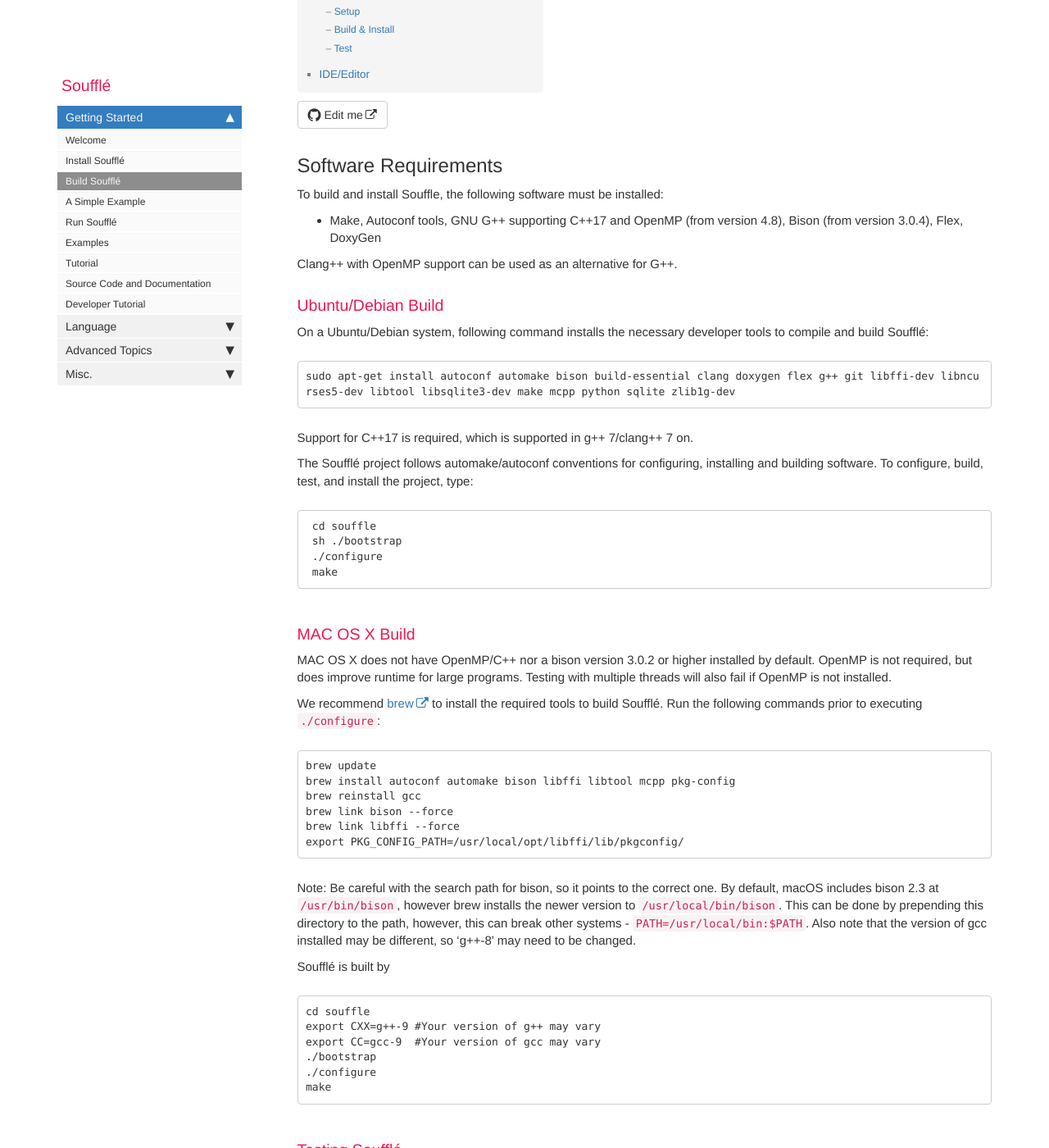
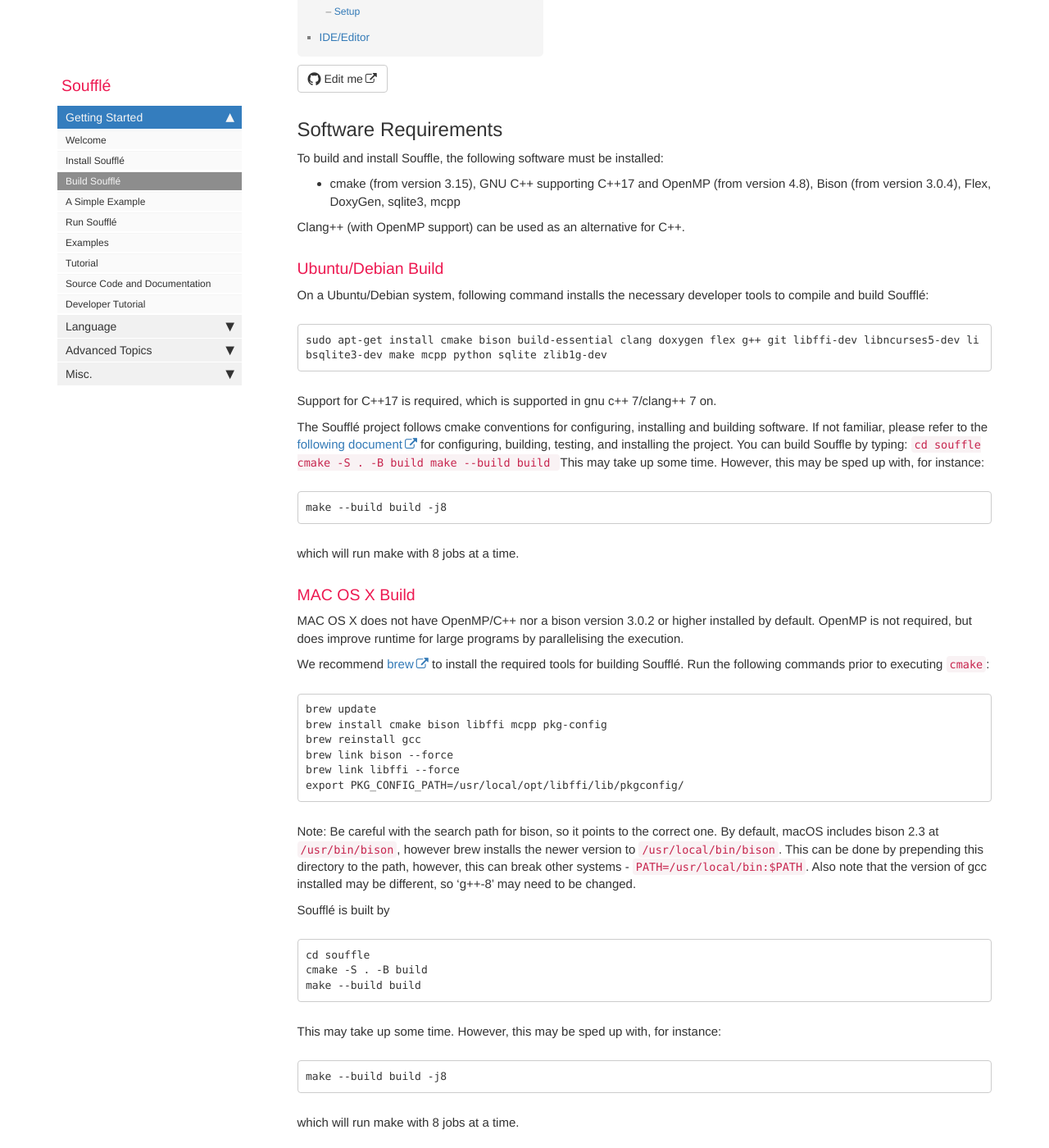
Before and after one commit to souffle-lang/souffle-lang.github.io, a Jekyll site: the page built from pages/docs/build.md, in a window 1280 px wide and 1400 px high, scrolled down 325 px. Shown: the whole window at 82% size. Built offline with Jekyll 4.4.1, drawn with Linux system fonts in a browser that asks for light colours; comment, search, counter and statistics services are not loaded; some of the changed text lies outside the part shown.

Commit message:
Update build.md

````diff
--- a/pages/docs/build.md
+++ b/pages/docs/build.md
@@ -9,37 +9,40 @@ folder: docs
 
 To build and install Souffle, the following software must be installed:
 
-* Make, Autoconf tools, GNU G++ supporting C++17 and OpenMP (from version 4.8), Bison (from version 3.0.4), Flex, DoxyGen
+* cmake (from version 3.15), GNU C++ supporting C++17 and OpenMP (from version 4.8), Bison (from version 3.0.4), Flex, DoxyGen, sqlite3, mcpp
 
-Clang++ with OpenMP support can be used as an alternative for G++.
+Clang++ (with OpenMP support) can be used as an alternative for C++.
 
 ### Ubuntu/Debian Build
 
 On a Ubuntu/Debian system, following command installs the necessary developer tools to compile and build Soufflé:
 
 ```
-sudo apt-get install autoconf automake bison build-essential clang doxygen flex g++ git libffi-dev libncurses5-dev libtool libsqlite3-dev make mcpp python sqlite zlib1g-dev
+sudo apt-get install cmake bison build-essential clang doxygen flex g++ git libffi-dev libncurses5-dev libsqlite3-dev make mcpp python sqlite zlib1g-dev
 ```
 
-Support for C++17 is required, which is supported in g++ 7/clang++ 7 on.
+Support for C++17 is required, which is supported in gnu c++ 7/clang++ 7 on.
 
-The Soufflé project follows automake/autoconf conventions for configuring, installing and building software. To configure, build, test, and install the project, type:
+The Soufflé project follows cmake conventions for configuring, installing and building software. If not familiar, please refer to the [following document](https://cliutils.gitlab.io/modern-cmake/chapters/intro/running.html) for configuring, building, testing, and installing the project. You can build Souffle by typing:
+``
+cd souffle
+cmake -S . -B build
+make --build build
+``
+This may take up some time. However, this may be sped up with, for instance:
 ```
- cd souffle
- sh ./bootstrap
- ./configure
- make
+make --build build -j8
 ```
-
+which will run make with 8 jobs at a time.
 
 ### MAC OS X Build
 
-MAC OS X does not have OpenMP/C++ nor a bison version 3.0.2 or higher installed by default. OpenMP is not required, but does improve runtime for large programs. Testing with multiple threads will also fail if OpenMP is not installed.
+MAC OS X does not have OpenMP/C++ nor a bison version 3.0.2 or higher installed by default. OpenMP is not required, but does improve runtime for large programs by parallelising the execution.
 
-We recommend [brew](http://brew.sh) to install the required tools to build Soufflé. Run the following commands prior to executing `./configure`:
+We recommend [brew](http://brew.sh) to install the required tools for building Soufflé. Run the following commands prior to executing `cmake`:
 ```
 brew update
-brew install autoconf automake bison libffi libtool mcpp pkg-config
+brew install cmake bison libffi mcpp pkg-config
 brew reinstall gcc
 brew link bison --force
 brew link libffi --force
@@ -52,31 +55,41 @@ Soufflé is built by
 
 ```
 cd souffle
-export CXX=g++-9 #Your version of g++ may vary
-export CC=gcc-9  #Your version of gcc may vary
-./bootstrap
-./configure
-make
+cmake -S . -B build
+make --build build
 ```
+This may take up some time. However, this may be sped up with, for instance:
+```
+make --build build -j8
+```
+which will run make with 8 jobs at a time.
 
 ### Testing Soufflé
 
 With
 ```
- make check
+  cd build
+  ctest
 ```
 numerous unit tests and regression tests are performed. This may take up to 45min.
 However, this may be sped up with, for instance:
 ```
-TESTSUITEFLAGS=-j8 make check
+ctest -j8
 ```
 which will run 8 jobs at a time.
+
+For more control, `-R <regex>` allows you to run tests that matching the regular expression;
+`-L <regex>` allows you to run tests with _labels_ matching the regular expression, use `--print-labels` to show all available labels;
+`--rerun-failed` allows you to run only the tests that failed previously.
+For more options please type `ctest --help`.
 
 ### Installing Soufflé
 
 If you would like to install Soufflé in your system, specify an installation directory with `./configure --prefix=<install-dir>`. The executable, scripts, and header files will be stored in the directory ```<install-dir>```. Use an absolute path for ```<install-dir>```. Type
 ```
- make install
+ cd souffle
+ cmake -S . -B build -DCMAKE_INSTALL_PREFIX=<install-dir>
+ cmake --build buiild --target install
 ```
 to install Soufflé. By setting the path variable
 ```
@@ -84,34 +97,17 @@ to install Soufflé. By setting the path variable
 ```
 the Soufflé commands ```souffle``` and ```souffle-profile``` are available to the users.
 
-## Building from CMake
+## Further information about CMake
 
 ### Setup
-cmake >= 3.15 is required.
 
-In the source directory, run `cmake -S . -B <build_dir>`.
 To specify building options, run `cmake -S . -B <build_dir> -D<option>=<value>`.
 The avaiable options are documented in `CmakeLists.txt` under the project root directory.
 Alternatively, run `ccmake <build_dir>` to invoke cmake with a gui interface and configure the options there.
-
-### Build & Install
-In the source directory, run `cmake --build <build_dir> [-jN]` and souffle will build, you can enable
-build with multiple threads by specifying `N`.
-
-To install Souffle, during the setup, run `cmake -S . -B <build_dir> -DCMAKE_INSTALL_PREFIX=<install_dir>` then
-`cmake --build <build_dir> --target install [-jN]`.
-
-### Test
-To run tests, `cd <build_dir>` and run `ctest [-jN]`.
-For more control, `-R <regex>` allows you to run tests that matching the regular expression;
-`-L <regex>` allows you to run tests with _labels_ matching the regular expression, use `--print-labels` to show all available labels;
-`--rerun-failed` allows you to run only the tests that failed previously.
-For more options: `ctest --help`.
 
 ## IDE/Editor
 With CMake you can easily integrate Souffle project with your IDE/editor.
 For example, if you are using clangd, simply run `cmake -DCMAKE_EXPORT_COMPILE_COMMANDS=1` to generate the configuration file.
 
 
-
 {% include links.html %}
````
